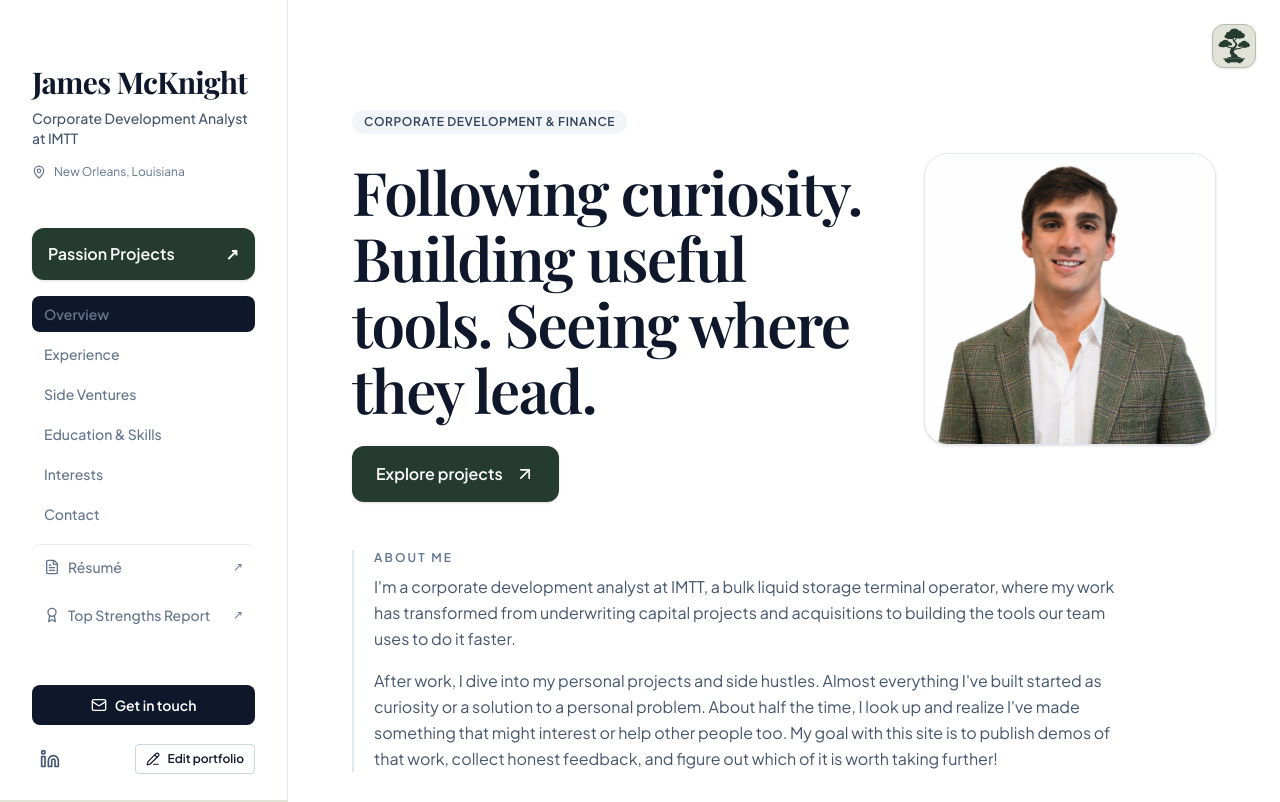
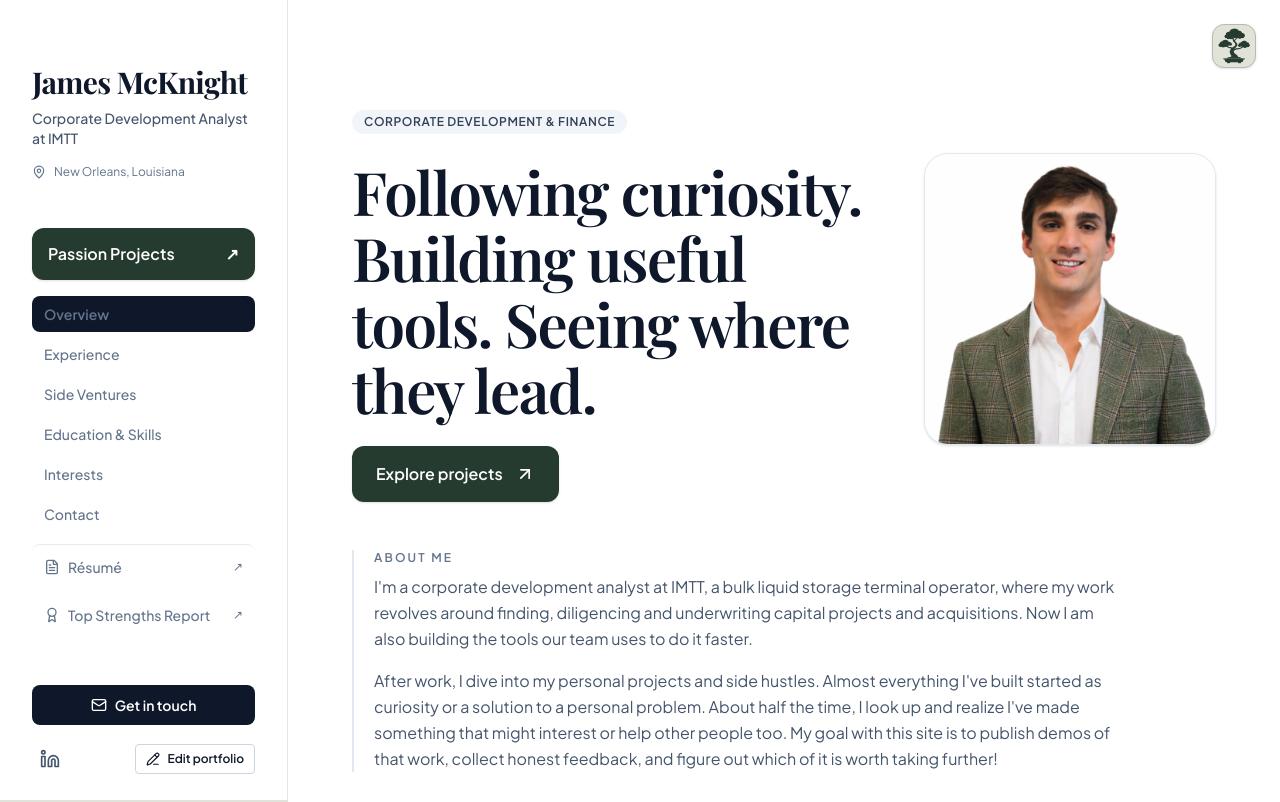
Before and after one commit to Melvinator32/james-mcknight-personal-site, a React (Vite) app in the folder artifacts/james-mcknight-portfolio/: page / in a window 1280 px wide. Shown: the top 802 px of the page. Built offline with nearby package versions, Linux system fonts and the light colour scheme; the HTML template or start-up script is replaced by a standard one; a web font is replaced by a local one.

Commit message:
Update About Me introduction

```diff
--- a/artifacts/james-mcknight-portfolio/src/data/portfolio-data.ts
+++ b/artifacts/james-mcknight-portfolio/src/data/portfolio-data.ts
@@ -71,7 +71,7 @@ export const personalInfo: PersonalInfo = {
   website: "www.linkedin.com/in/james-r-mcknight",
   email: "jrmcknight08@gmail.com",
   avatar: headshotPhoto,
-  bio: "I'm a corporate development analyst at IMTT, a bulk liquid storage terminal operator, where my work has transformed from underwriting capital projects and acquisitions to building the tools our team uses to do it faster.\n\nAfter work, I dive into my personal projects and side hustles. Almost everything I've built started as curiosity or a solution to a personal problem. About half the time, I look up and realize I've made something that might interest or help other people too. My goal with this site is to publish demos of that work, collect honest feedback, and figure out which of it is worth taking further!",
+  bio: "I'm a corporate development analyst at IMTT, a bulk liquid storage terminal operator, where my work revolves around finding, diligencing and underwriting capital projects and acquisitions. Now I am also building the tools our team uses to do it faster.\n\nAfter work, I dive into my personal projects and side hustles. Almost everything I've built started as curiosity or a solution to a personal problem. About half the time, I look up and realize I've made something that might interest or help other people too. My goal with this site is to publish demos of that work, collect honest feedback, and figure out which of it is worth taking further!",
   skills: "Financial Modeling, DCF Valuation, Project Finance, Investment Analysis, Acquisition Underwriting, M&A Analysis, Scenario & Sensitivity Analysis, Commercial Due Diligence, Business Development, Market Research & Intelligence, Competitive Analysis, Capital IQ, Bloomberg, Vortexa, Process Improvement, Data Visualization, Workflow Automation, Dashboard Development, AI-Assisted Development, Tableau, Python, Excel, Macabacus, Executive Presentations, PowerPoint, Microsoft Project, Photoshop, Brand Creation, Mockup / Rendering Creation",
   positioningTag: "Corporate Development & Finance",
   heroHeadline: "Following curiosity. Building useful tools. Seeing where they lead.",
```
